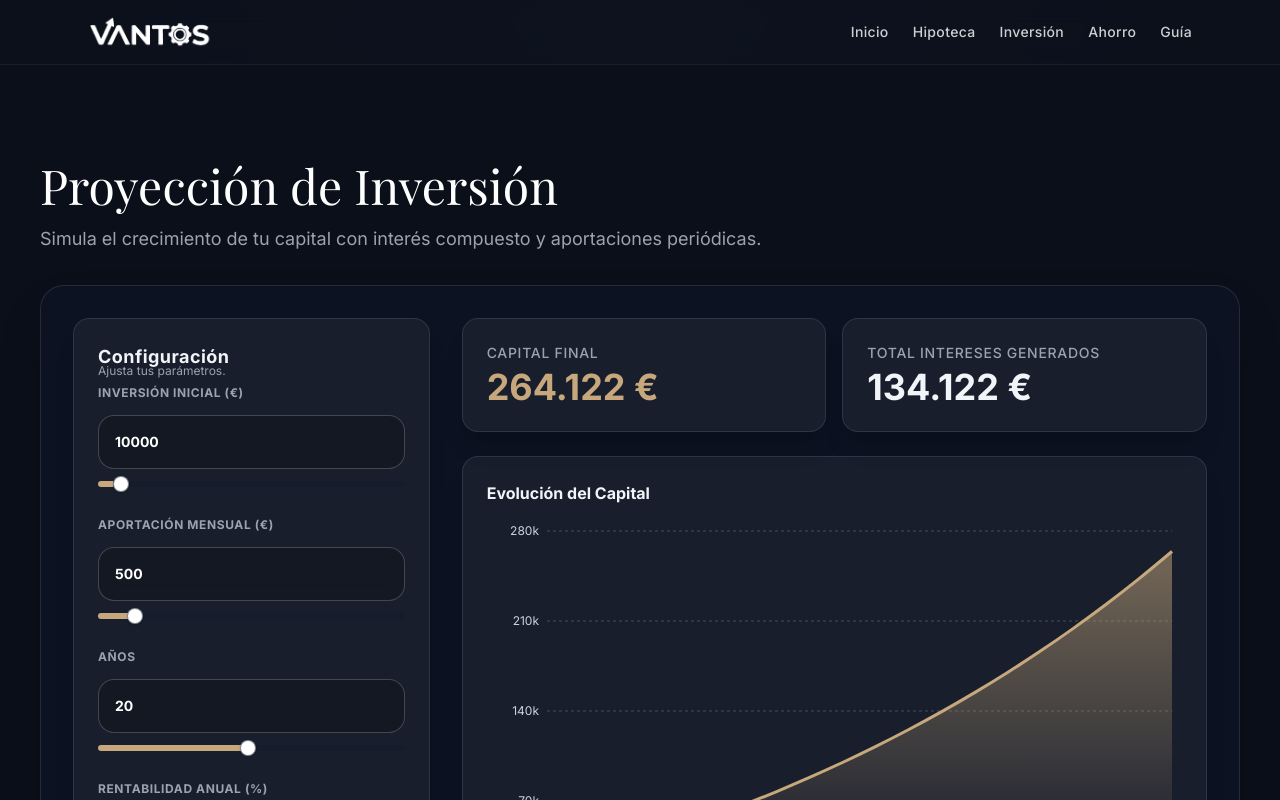
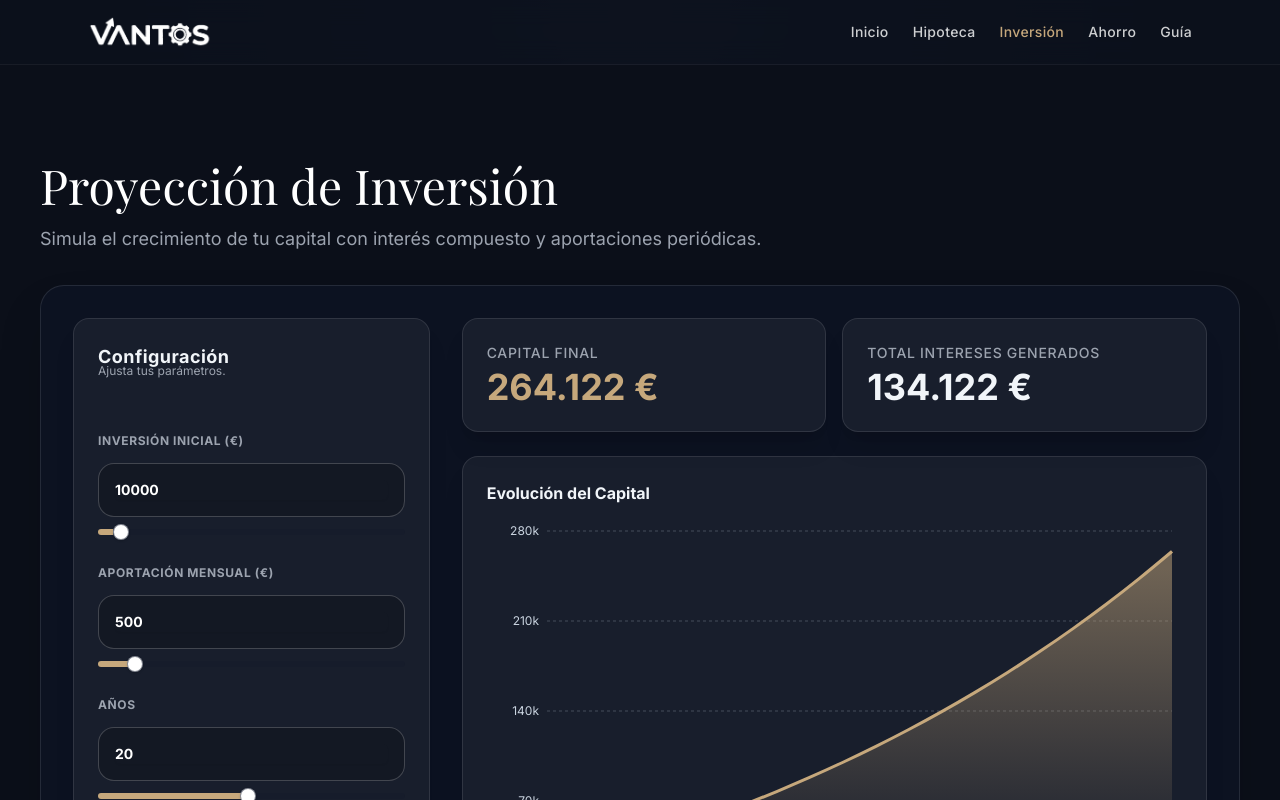
Before and after one commit to bombardeenLaUA/Vantos, a Next.js app: page /herramientas/inversion in a window 1280 px wide. Shown: the top 800 px of the page. Built offline with nearby package versions, Linux system fonts and the light colour scheme; a web font is replaced by a local one.

Commit message:
detalle en el header y cambio en inversiones

```diff
--- a/app/herramientas/inversion/page.tsx
+++ b/app/herramientas/inversion/page.tsx
@@ -53,12 +53,14 @@ export default function InversionToolPage() {
         </p>
 
         <div className="bg-slate-900/50 rounded-3xl shadow-2xl overflow-hidden border border-white/10 p-6 md:p-8">
-          <div className="grid lg:grid-cols-12 gap-8">
+          <div className="grid lg:grid-cols-12 gap-8 items-stretch">
             {/* Configuración - Card encapsulada como en Hipoteca */}
-            <div className="lg:col-span-4">
-              <div className="bg-white/5 border border-white/10 rounded-2xl p-6 shadow-xl">
-                <h2 className="text-lg font-bold text-slate-100 font-sans tracking-wide">Configuración</h2>
-                <p className="text-xs text-gray-400 -mt-2 font-sans">Ajusta tus parámetros.</p>
+            <div className="lg:col-span-4 h-full">
+              <div className="bg-white/5 border border-white/10 rounded-2xl p-6 shadow-xl h-full flex flex-col">
+                <div className="mb-12">
+                  <h2 className="text-lg font-bold text-slate-100 font-sans tracking-wide">Configuración</h2>
+                  <p className="text-xs text-gray-400 -mt-2 font-sans">Ajusta tus parámetros.</p>
+                </div>
                 <div className="space-y-6">
               <div className="space-y-3">
                 <label className="text-xs font-bold text-gray-400 uppercase tracking-wider">
--- a/components/layout/Header.tsx
+++ b/components/layout/Header.tsx
@@ -2,6 +2,7 @@
 
 import { useState } from "react";
 import Link from "next/link";
+import { usePathname } from "next/navigation";
 import Image from "next/image";
 import { Menu, X } from "lucide-react";
 
@@ -15,6 +16,7 @@ const navLinks = [
 
 export default function Header() {
   const [isMenuOpen, setIsMenuOpen] = useState(false);
+  const pathname = usePathname();
 
   return (
     <>
@@ -38,7 +40,11 @@ export default function Header() {
               <Link
                 key={link.href}
                 href={link.href}
-                className="text-sm font-medium tracking-wide text-white/80 hover:text-vantos-gold transition-colors"
+                className={`text-sm font-medium tracking-wide transition-colors ${
+                  pathname === link.href
+                    ? "text-vantos-gold"
+                    : "text-white/80 hover:text-vantos-gold"
+                }`}
               >
                 {link.label}
               </Link>
@@ -75,13 +81,17 @@ export default function Header() {
                 <X className="w-8 h-8" />
               </button>
             </div>
-            <nav className="flex-1 flex flex-col items-center justify-center gap-8 font-serif text-3xl text-white">
+            <nav className="flex-1 flex flex-col items-center justify-center gap-8 font-serif text-3xl">
               {navLinks.map((link) => (
                 <Link
                   key={link.href}
                   href={link.href}
                   onClick={() => setIsMenuOpen(false)}
-                  className="text-white hover:text-vantos-gold transition-colors"
+                  className={`transition-colors ${
+                    pathname === link.href
+                      ? "text-vantos-gold"
+                      : "text-white hover:text-vantos-gold"
+                  }`}
                 >
                   {link.label}
                 </Link>
```
